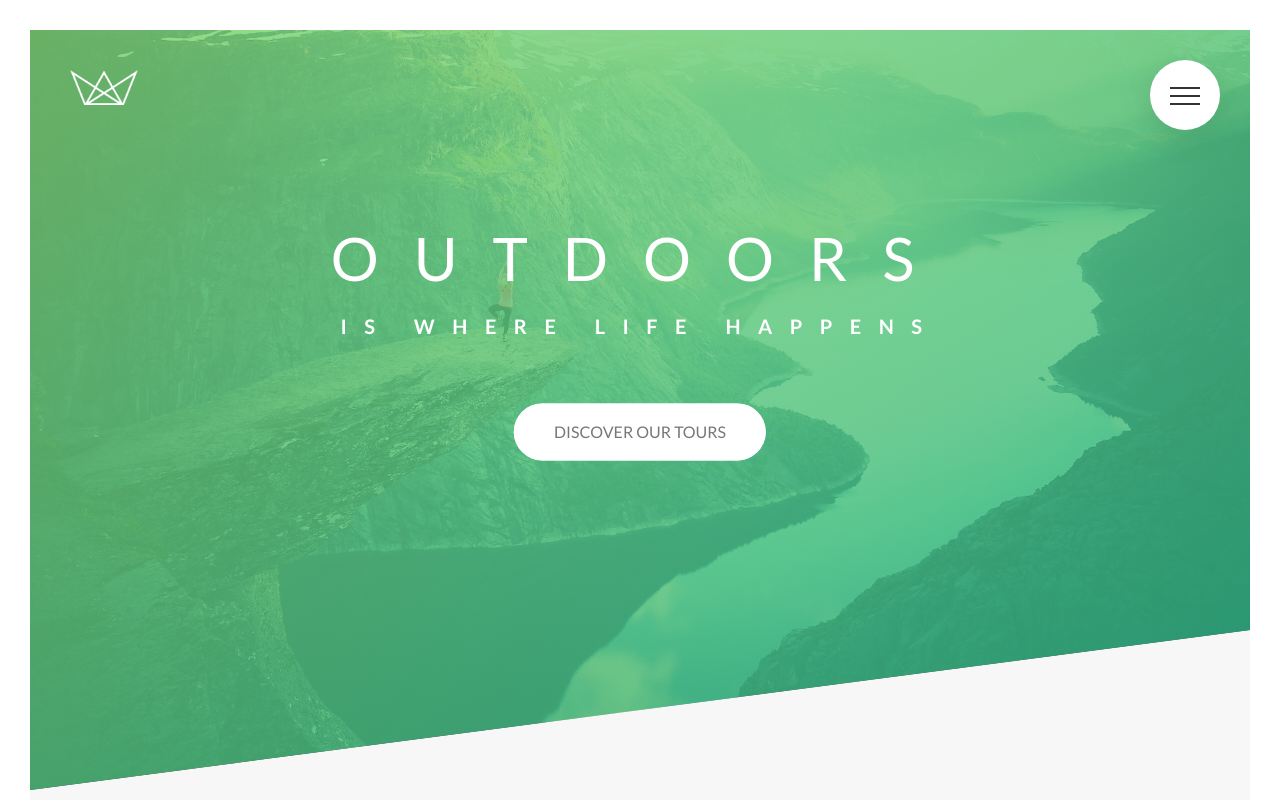
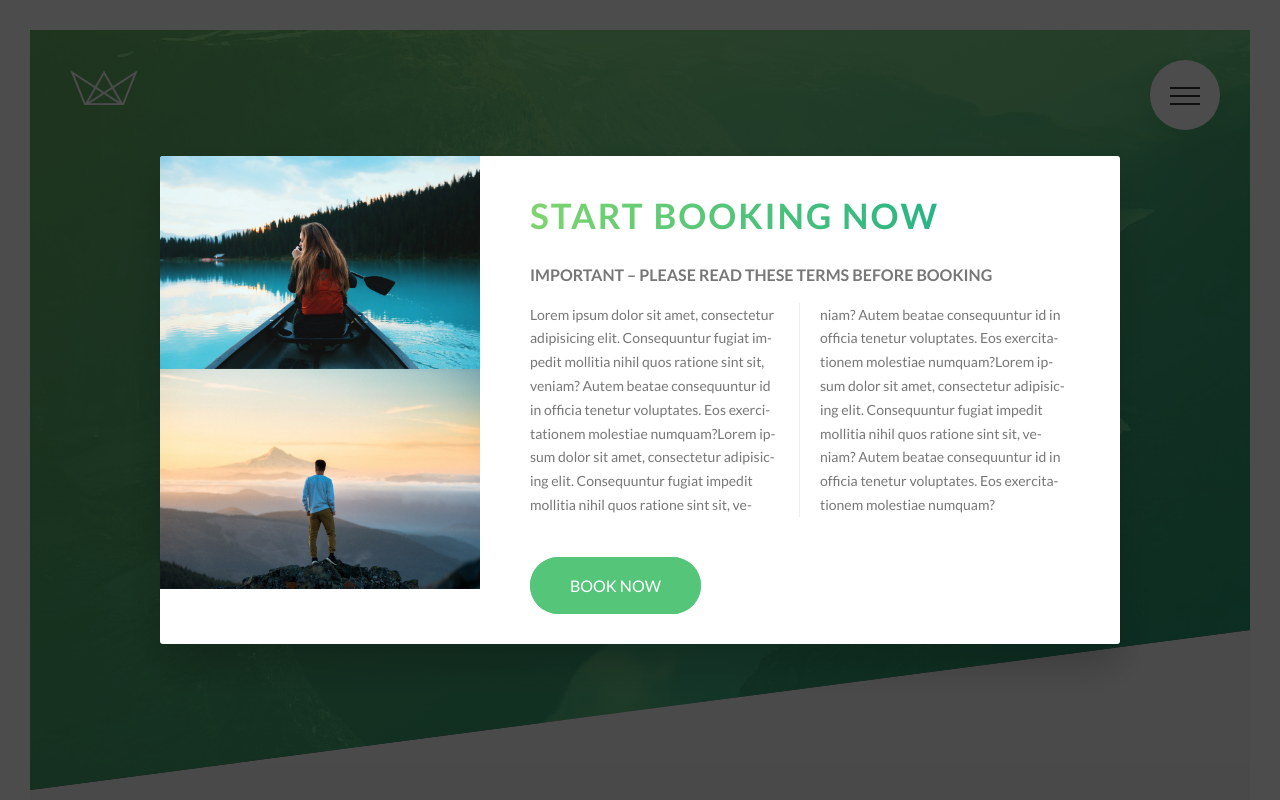
Before and after one commit to volkancetindag/NaTours, a website: page index.html in a window 1280 px wide. Shown: the top 800 px of the page. Drawn offline with Linux system fonts and the light colour scheme.

Commit message:
Popup Part-1
Popup Part-1

```diff
--- a/index.html
+++ b/index.html
@@ -363,6 +363,32 @@
                 </div>
             </div>
         </footer>
+        <div class="popup">
+            <div class="popup__content">
+                <div class="popup__left">
+                    <img src="img/nat-8.jpg" alt="Tour photo" class="popup__img">
+                    <img src="img/nat-9.jpg" alt="Tour photo" class="popup__img">
+                </div>
+                <div class="popup__right">
+                    <h2 class="heading-secondary u-margin-bottom-small">Start booking now</h2>
+                    <h3 class="heading-tertiary u-margin-bottom-small">Important &ndash; Please read these terms before booking</h3>
+                    <p class="popup__text">
+                        Lorem ipsum dolor sit amet, consectetur adipisicing elit.
+                        Consequuntur fugiat impedit mollitia nihil quos ratione sint sit,
+                        veniam? Autem beatae consequuntur id in officia tenetur voluptates.
+                        Eos exercitationem molestiae numquam?Lorem ipsum dolor sit amet, consectetur adipisicing elit.
+                        Consequuntur fugiat impedit mollitia nihil quos ratione sint sit,
+                        veniam? Autem beatae consequuntur id in officia tenetur voluptates.
+                        Eos exercitationem molestiae numquam?Lorem ipsum dolor sit amet, consectetur adipisicing elit.
+                        Consequuntur fugiat impedit mollitia nihil quos ratione sint sit,
+                        veniam? Autem beatae consequuntur id in officia tenetur voluptates.
+                        Eos exercitationem molestiae numquam?
+
+                    </p>
+                    <a href="#" class="btn btn--green">Book now</a>
+                </div>
+            </div>
+        </div>
 <!--
 
         <section class="grid-test">
--- /dev/null
+++ b/sass/components/_popup.scss
@@ -0,0 +1,57 @@
+.popup{
+  width: 100%;
+  height: 100vh;
+  position: fixed;
+  top: 0;
+  left: 0;
+  background-color: rgba($color-black, .7);
+  z-index: 9999;
+  &__content{
+    width: 75%;
+    background-color: $color-white ;
+    box-shadow: 0 2rem 4rem rgba($color-black,.2);
+    position: absolute;
+    top: 50%;
+    left: 50%;
+    transform: translate(-50%,-50%);
+    border-radius: .3rem;
+    display: table;
+    overflow: hidden;
+
+  }
+  &__left{
+    width: 33.33333%;
+    display: table-cell;
+  }
+  &__right{
+    width: 66.66667%;
+    display: table-cell;
+    vertical-align: middle;
+    padding: 3rem 5rem;
+  }
+  &__img{
+    display: block;
+    width: 100%;
+  }
+  &__text{
+    font-size: 1.4rem;
+    margin-bottom: 4rem;
+
+    -moz-column-count: 2;
+    -moz-column-gap: 4rem; // 1 em = 14px
+    -moz-column-rule: 1px solid $color-grey-light-2;
+
+    column-count: 2;
+    column-gap: 4rem; // 1 em = 14px
+    column-rule: 1px solid $color-grey-light-2;
+    -moz-hyphens: auto;
+    -ms-hyphens: auto;
+    -webkit-hyphens: auto;
+    hyphens: auto;
+
+
+  }
+
+
+
+}
--- a/sass/main.scss
+++ b/sass/main.scss
@@ -19,6 +19,7 @@ Dark green: #28b485
 @import "components/composition";
 @import "components/feature-box";
 @import "components/form";
+@import "components/popup";
 @import "components/story";
 
 @import "layout/footer";
```
Also changed, not shown: css/style.css.
